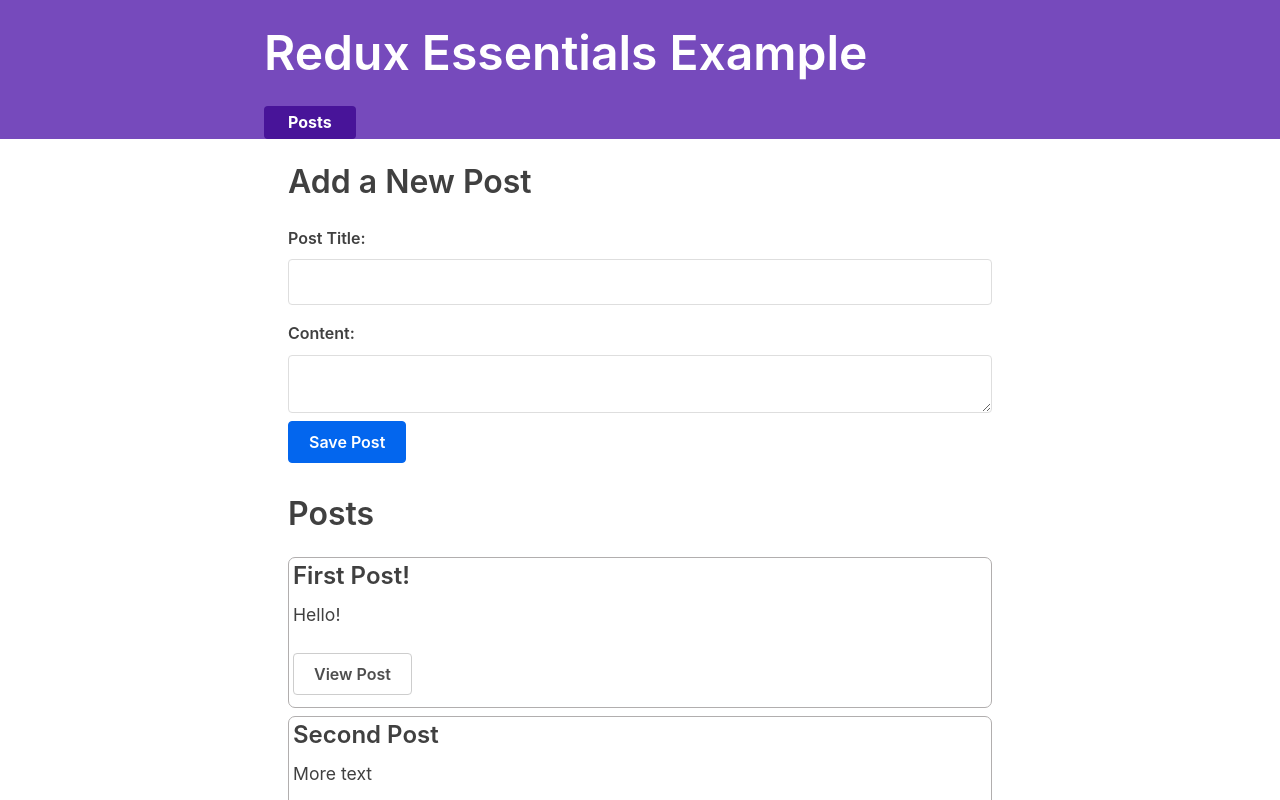
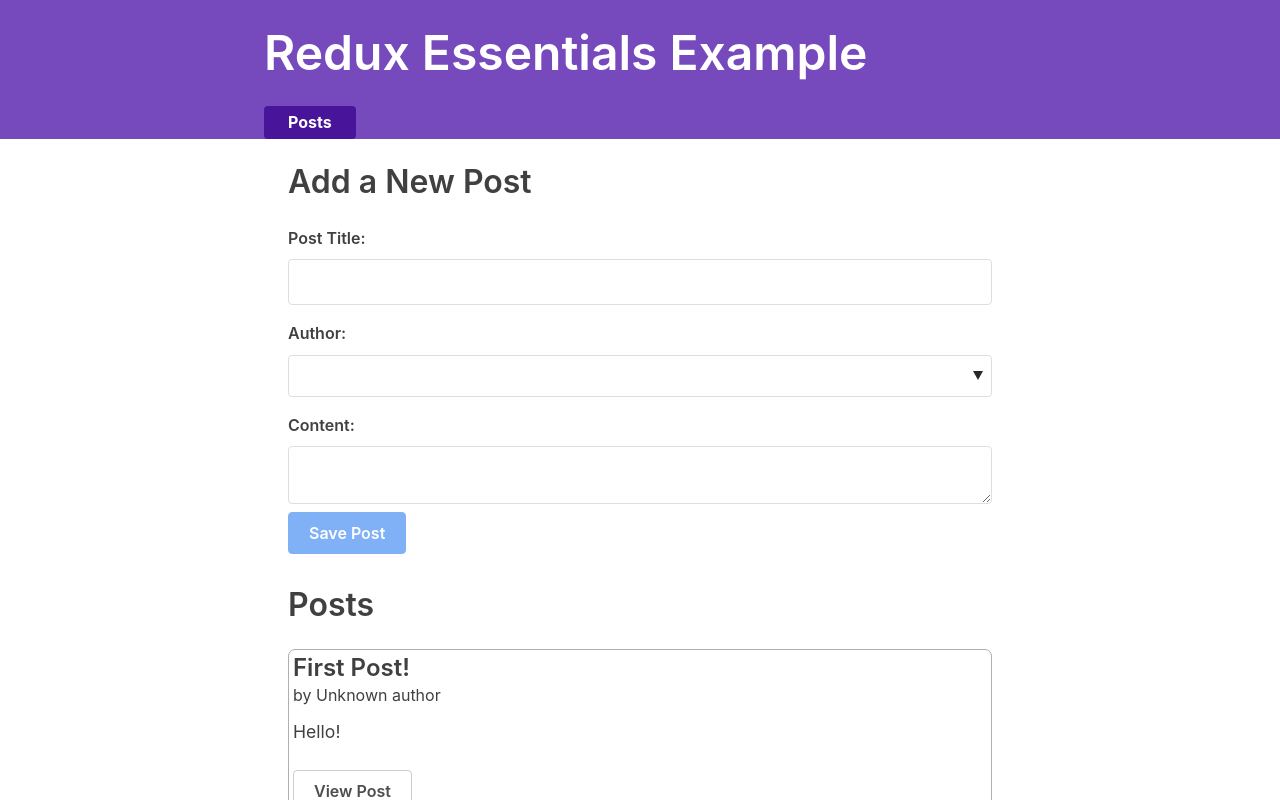
Before and after one commit to KMSoe/redux-blog, a React (Create React App) app: page / in a window 1280 px wide. Shown: the top 800 px of the page. Built offline with nearby package versions, Linux system fonts and the light colour scheme; what @mswjs/data, mock-socket, txtgen would draw is missing.

Commit message:
added post author

```diff
--- a/src/app/features/posts/AddPostForm.js
+++ b/src/app/features/posts/AddPostForm.js
@@ -1,25 +1,38 @@
 import { useState } from "react";
-import { useDispatch } from "react-redux";
+import { useDispatch, useSelector } from "react-redux";
 import { postAdded } from "./postsSlice";
 
 const AddPostForm = () => {
     const dispatch = useDispatch();
     const [title, setTitle] = useState('');
     const [content, setContent] = useState('');
+    const [userId, setUserId] = useState('')
+
+    const users = useSelector(state => state.users)
 
     const onTitleChange = e => setTitle(e.target.value);
     const onContentChange = e => setContent(e.target.value);
+    const onAuthorChanged = e => setUserId(e.target.value)
 
     const save = (e) => {
         e.preventDefault();
 
         if (title && content) {
-            dispatch(postAdded(title, content));
+            dispatch(postAdded(title, content, userId));
 
             setTitle('');
+            setUserId('');
             setContent('');
         }
     }
+
+    const canSave = Boolean(title) && Boolean(content) && Boolean(userId)
+
+    const usersOptions = users.map(user => (
+        <option key={user.id} value={user.id}>
+            {user.name}
+        </option>
+    ))
 
     return (
         <section>
@@ -33,6 +46,11 @@
                     value={title}
                     onChange={onTitleChange}
                 />
+                <label htmlFor="postAuthor">Author:</label>
+                <select id="postAuthor" value={userId} onChange={onAuthorChanged}>
+                    <option value=""></option>
+                    {usersOptions}
+                </select>
                 <label htmlFor="postContent">Content:</label>
                 <textarea
                     id="postContent"
@@ -40,7 +58,7 @@
                     value={content}
                     onChange={onContentChange}
                 />
-                <button type="submit">Save Post</button>
+                <button type="submit" disabled={!canSave}>Save Post</button>
             </form>
         </section>
     )
--- /dev/null
+++ b/src/app/features/posts/PostAuthor.js
@@ -0,0 +1,12 @@
+import React from 'react'
+import { useSelector } from 'react-redux'
+
+const PostAuthor = ({ userId }) => {
+    const author = useSelector(state =>
+        state.users.find(user => user.id === userId)
+    )
+
+    return <span>by {author ? author.name : 'Unknown author'}</span>
+}
+
+export default PostAuthor;
--- a/src/app/features/posts/PostsList.js
+++ b/src/app/features/posts/PostsList.js
@@ -1,6 +1,7 @@
 import React from 'react';
 import { useSelector } from 'react-redux';
 import { Link } from 'react-router-dom';
+import PostAuthor from './PostAuthor';
 
 const PostsList = () => {
     const posts = useSelector(state => state.posts);
@@ -8,6 +9,7 @@
     const renderedPosts = posts.map(post => (
         <article className="post-excerpt" key={post.id}>
             <h3>{post.title}</h3>
+            <PostAuthor userId={post.user} />
             <p className="post-content">{post.content.substring(0, 100)}</p>
             <Link to={`posts/${post.id}`} className="button muted-button">View Post</Link>
         </article>
--- a/src/app/features/posts/SinglePostPage.js
+++ b/src/app/features/posts/SinglePostPage.js
@@ -1,5 +1,6 @@
 import { useSelector } from "react-redux"
 import { Link } from "react-router-dom"
+import PostAuthor from "./PostAuthor";
 
 const SinglePostPage = ({ match }) => {
     const { postId } = match.params;
@@ -18,6 +19,7 @@
         <section>
             <article className="post">
                 <h2>{post.title}</h2>
+                <PostAuthor userId={post.user} />
                 <p className="post-content">{post.content}</p>
                 <Link to={`/posts/${post.id}/edit`} className="button">
                     Edit Post
```
